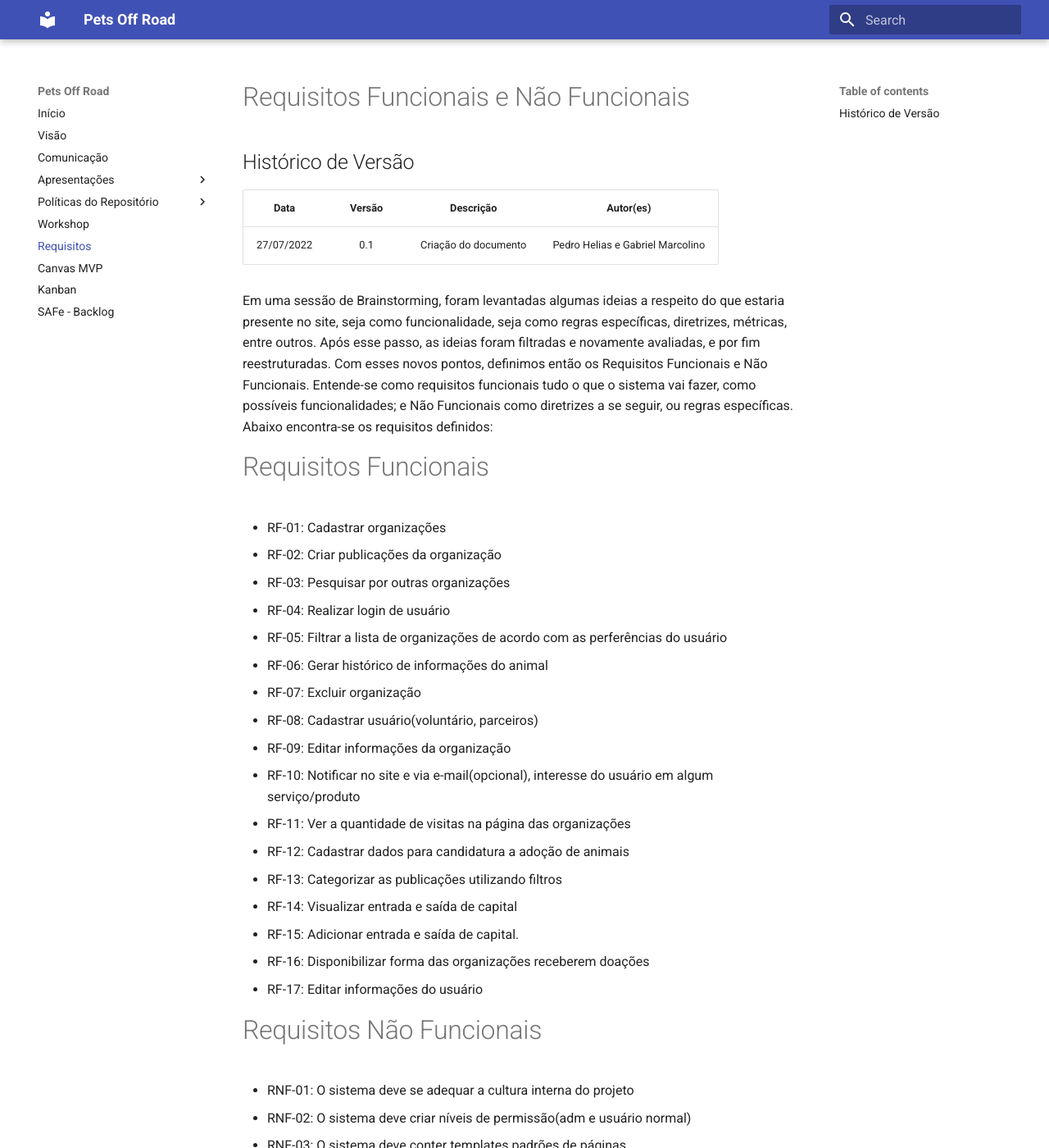
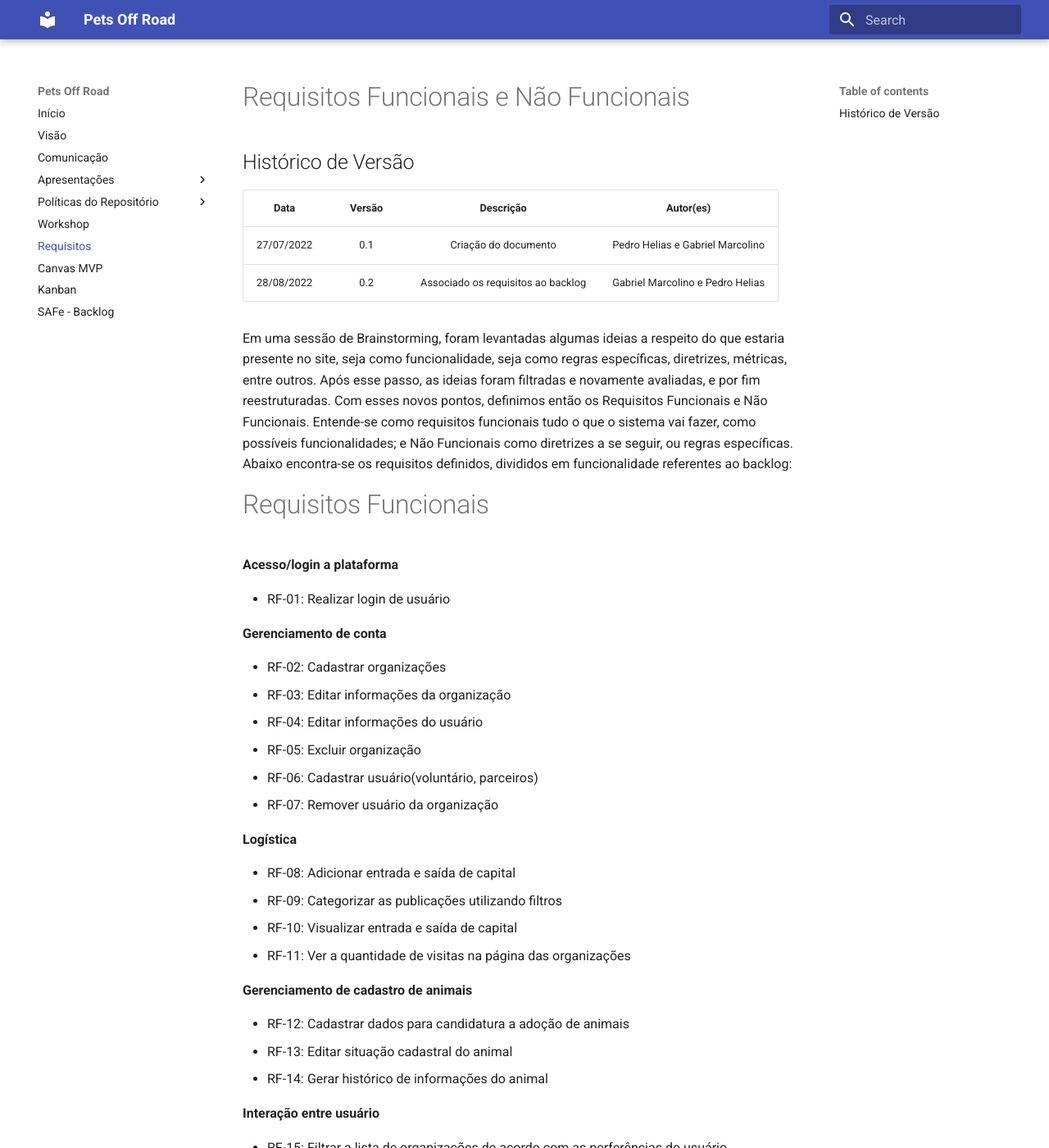
Before and after one commit to mdsreq-fga-unb/2022.1-pets-off-road, an MkDocs documentation site: the page built from docs/requisitos.md, in a window 1280 px wide and 1400 px high. Shown: the whole window at 82% size. Built offline with MkDocs 1.6.1 and Material for MkDocs 9.7.7, drawn with Linux system fonts in a browser that asks for light colours; some of the changed text lies outside the part shown.

Commit message:
Adicionando funcionalidades referentes ao backlog-SAFe
Co-authored-by: Pedro Helias <pedrohelias95@hotmail.com>

```diff
--- a/docs/requisitos.md
+++ b/docs/requisitos.md
@@ -3,31 +3,52 @@
 ## Histórico de Versão
 
 
-|    Data    | Versão |      Descrição       |            Autor(es)             |
-| :--------: | :----: | :------------------: | :------------------------------: |
-| 27/07/2022 |  0.1   | Criação do documento | Pedro Helias e Gabriel Marcolino |
+|    Data    | Versão |             Descrição              |            Autor(es)             |
+| :--------: | :----: | :--------------------------------: | :------------------------------: |
+| 27/07/2022 |  0.1   |        Criação do documento        | Pedro Helias e Gabriel Marcolino |
+| 28/08/2022 |  0.2   | Associado os requisitos ao backlog | Gabriel Marcolino e Pedro Helias |
 
-Em uma sessão de Brainstorming, foram levantadas algumas ideias a respeito do que estaria presente no site, seja como funcionalidade, seja como regras específicas, diretrizes, métricas, entre outros. Após esse passo, as ideias foram filtradas e novamente avaliadas, e por fim reestruturadas. Com esses novos pontos, definimos então os Requisitos Funcionais e Não Funcionais. Entende-se como requisitos funcionais tudo o que o sistema vai fazer, como possíveis funcionalidades; e Não Funcionais como diretrizes a se seguir, ou regras específicas. Abaixo encontra-se os requisitos definidos:
+Em uma sessão de Brainstorming, foram levantadas algumas ideias a respeito do que estaria presente no site, seja como funcionalidade, seja como regras específicas, diretrizes, métricas, entre outros. Após esse passo, as ideias foram filtradas e novamente avaliadas, e por fim reestruturadas. Com esses novos pontos, definimos então os Requisitos Funcionais e Não Funcionais. Entende-se como requisitos funcionais tudo o que o sistema vai fazer, como possíveis funcionalidades; e Não Funcionais como diretrizes a se seguir, ou regras específicas. Abaixo encontra-se os requisitos definidos, divididos em funcionalidade referentes ao backlog:
 
 # Requisitos Funcionais
 
-* RF-01: Cadastrar organizações
-* RF-02: Criar publicações da organização
-* RF-03: Pesquisar por outras organizações
-* RF-04: Realizar login de usuário
-* RF-05: Filtrar a lista de organizações de acordo com as perferências do usuário
-* RF-06: Gerar histórico de informações do animal
-* RF-07: Excluir organização
-* RF-08: Cadastrar usuário(voluntário, parceiros)
-* RF-09: Editar informações da organização
-* RF-10: Notificar no site e via e-mail(opcional), interesse do usuário em algum serviço/produto
+**Acesso/login a plataforma**
+
+* RF-01: Realizar login de usuário
+
+**Gerenciamento de conta**
+
+* RF-02: Cadastrar organizações
+* RF-03: Editar informações da organização
+* RF-04: Editar informações do usuário
+* RF-05: Excluir organização
+* RF-06: Cadastrar usuário(voluntário, parceiros)
+* RF-07: Remover usuário da organização
+
+**Logística**
+
+* RF-08: Adicionar entrada e saída de capital
+* RF-09: Categorizar as publicações utilizando filtros
+* RF-10: Visualizar entrada e saída de capital
 * RF-11: Ver a quantidade de visitas na página das organizações
+
+**Gerenciamento de cadastro de animais**
+
 * RF-12: Cadastrar dados para candidatura a adoção de animais
-* RF-13: Categorizar as publicações utilizando filtros
-* RF-14: Visualizar entrada e saída de capital
-* RF-15: Adicionar entrada e saída de capital.
-* RF-16: Disponibilizar forma das organizações receberem doações
-* RF-17: Editar informações do usuário
+* RF-13: Editar situação cadastral do animal
+* RF-14: Gerar histórico de informações do animal
+
+**Interação entre usuário**
+
+* RF-15: Filtrar a lista de organizações de acordo com as perferências do usuário
+* RF-16: Criar publicações da organização
+* RF-17: Pesquisar por outras organizações
+* RF-18: Disponibilizar forma das organizações receberem doações
+
+**Notificação de situação**
+
+* RF-19: Notificar no site e via e-mail(opcional), interesse do usuário em algum serviço/produto
+* RF-20: Notificar usuário sobre o processo de adoção do animal
 
 # Requisitos Não Funcionais
 
```
